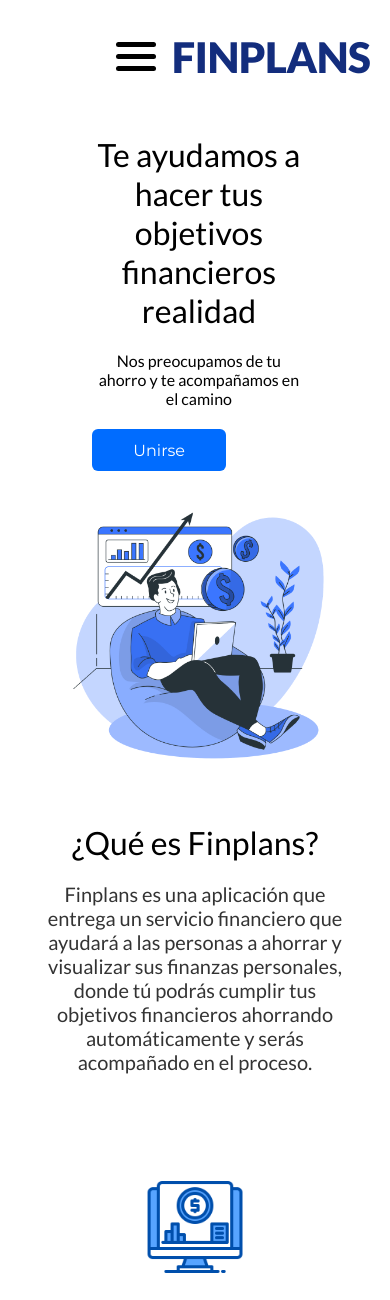
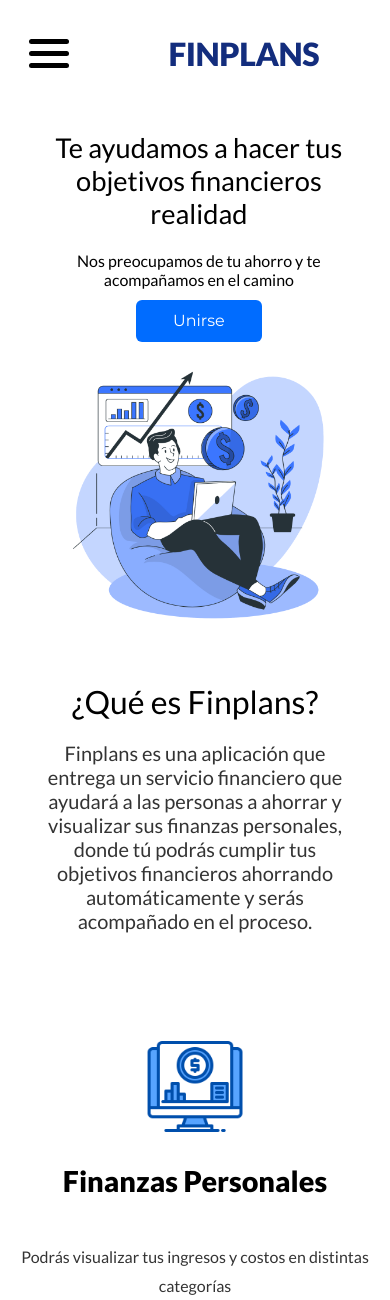
Before and after one commit to BundleCL/Finplans, a Django app: page / in a window 390 px wide. Shown: the top 1300 px of the page. Run offline with Django 3.2, Linux system fonts and the light colour scheme.

Commit message:
arreglos de landing

```diff
--- a/pages/static/styles/index.css
+++ b/pages/static/styles/index.css
@@ -313,9 +313,10 @@
   }
   .col-1 {
     text-align: center;
+    padding: 1rem 0rem;
   }
   .col-1 h2 {
-    font-size: 2rem;
+    font-size: 1.7rem;
   }
   .col-1 h4 {
     font-size: 1rem;
--- a/pages/static/styles/main.css
+++ b/pages/static/styles/main.css
@@ -5,6 +5,7 @@
   display: flex;
   flex-direction: column;
   align-content: center;
+  margin: 0.5rem 0.8rem;
 }
 h1,
 h2,
@@ -75,7 +76,7 @@
   display: flex;
   flex-flow: row wrap;
   flex-grow: 2;
-  gap: 3vw;
+  column-gap: 4rem;
 }
 .navbar-right {
   margin-left: 2vw;
@@ -87,8 +88,8 @@
   font-family: Lato;
   font-style: normal;
   font-weight: 800;
-  font-size: 5vh;
-  line-height: 5vh;
+  font-size: 2rem;
+  line-height: 2rem;
   letter-spacing: -0.015em;
   text-decoration: none;
   margin-right: 1rem;
@@ -151,12 +152,18 @@
     display: inline-block;
   }
   .navbar {
-    margin: auto
+    margin: auto;
+    padding: 1rem 0;
+    justify-content: normal;
+    margin-bottom: 3rem;
   }
   .navbar .navbar-left,
   .navbar .navbar-right,
   .responsive-nav .navbar-right {
     display: none;
+  }
+  .navbar .logo {
+    margin: 0 auto;
   }
   .responsive-nav {
     position: sticky;
@@ -174,20 +181,21 @@
     transform: scale(0);
   }
   .responsive-nav .navbar-left,
+  .responsive-nav .navbar-right,
   .responsive-nav .logo {
     display: flex;
     flex-direction: column;
-    margin-bottom: 2vh;
+    margin-bottom: 1rem;
   }
   .responsive-nav a.logo {
     margin: 0 auto;
     width: 100%;
     text-align: center;
-    display: inline;
+    position: absolute;
+    top: 2rem;
   }
   .responsive-nav .navbar-left a {
     margin-left: 3vh;
-    margin-bottom: 1.25vh;
     width: 100%;
     color: #132d7d;
   }
--- a/pages/templates/index.html
+++ b/pages/templates/index.html
@@ -36,7 +36,9 @@
                 <div class="col-1">
                     <h2>Te ayudamos a hacer tus objetivos financieros realidad</h1>
                     <h4>Nos preocupamos de tu ahorro y te acompañamos en el camino</h4>
-                    <a href="register" class="button">Unirse</a>
+                    <div class="center">
+                        <a href="register" class="button">Unirse</a>
+                    </div>
                 </div>
                 <img src="{% static 'imgs/first-img.png' %}"/>
             </div>
--- a/pages/templates/survey.html
+++ b/pages/templates/survey.html
@@ -50,7 +50,7 @@
                     {{form.food_expenses}}<br>
                     <p>Agrega tus costos mensuales en transporte, ya sea bencina, Uber, micro, metro.</p>
                     {{form.transport_expenses}}<br>
-                    <p>Agrega los gastos que tienes en salud, por ejemplo medicamentos, tratamientos.</p>
+                    <p>Agrega los gastos que tienes en salud, por ejemplo medicamentos, tratamientos, entre otros.</p>
                     {{form.health_expenses}}<br>
                     <p>Agrega tus costos en educación, ya sea material de estudio, universidad, etc.</p>
                     {{form.education_expenses}}<br>
@@ -70,7 +70,7 @@
                     <p>Agrega tus gastos en seguros, por ejemplo seguros de salud, del auto, de vida y de hogar.</p>
                     {{form.insurance_expenses}}<br>
 
-                    <p>¡Agrega tus gastos que tienes en bares, restaurantes o salidas con tu polola!</p>
+                    <p>¡Agrega tus gastos que tienes en bares, restaurantes o salidas con tu polol@!</p>
                     {{form.entertainment_expenses}}<br>
 
                     <p>¿Cuál es tu objetivo de ahorro? Elige el más importante que debes cumplir. <span class="required">*</span></p>
```
